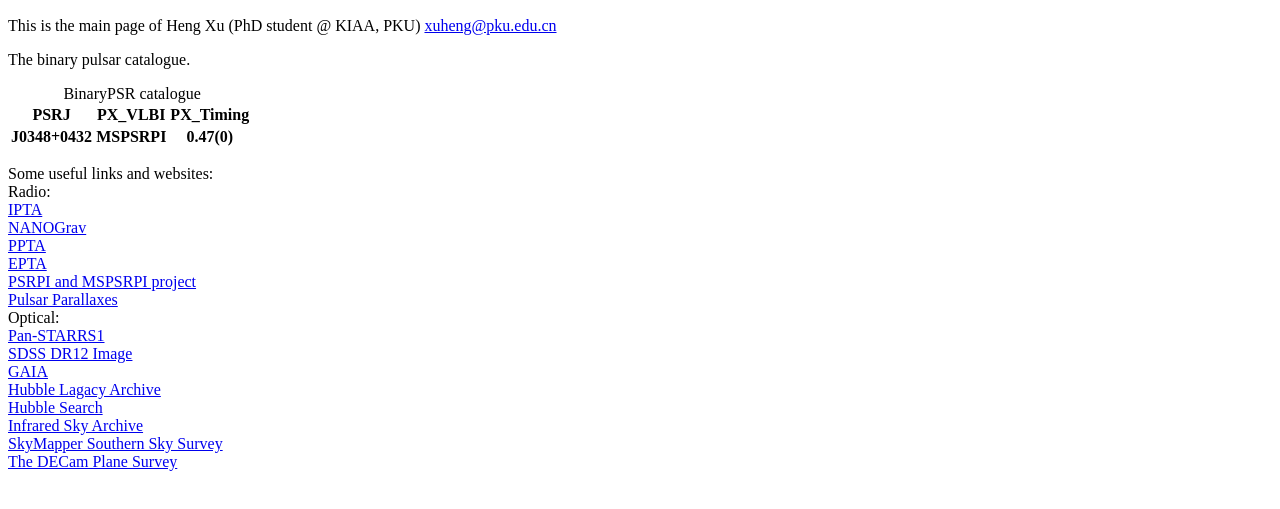
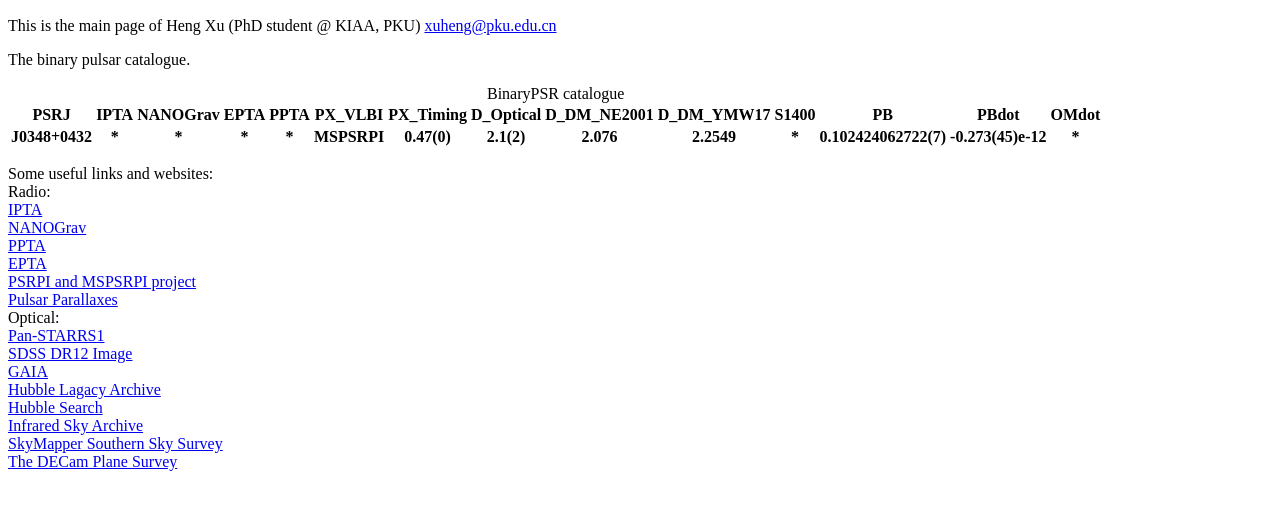
Before and after one commit to xuhengdada/xuhengdada.github.io, a plain HTML site: page index.html in a window 1280 px wide. Shown: the part 57-566 px from the top of the page. Drawn offline with Linux system fonts and the light colour scheme.

Commit message:
add new files

```diff
--- a/index.html
+++ b/index.html
@@ -30,14 +30,35 @@
 		<caption>BinaryPSR catalogue</caption>
 		<tr>
 			<th>PSRJ</th>
+			<th>IPTA</th>
+			<th>NANOGrav</th>
+			<th>EPTA</th>
+			<th>PPTA</th>
 			<th>PX_VLBI</th>
 			<th>PX_Timing</th>
-			<th></th>
+			<th>D_Optical</th>
+			<th>D_DM_NE2001</th>
+			<th>D_DM_YMW17</th>
+			<th>S1400</th>
+			<th>PB</th>
+			<th>PBdot</th>
+			<th>OMdot</th>
 		</tr>
 		<tr>
 			<th>J0348+0432</th>
+			<th>*</th>
+			<th>*</th>
+			<th>*</th>
+			<th>*</th>
 			<th>MSPSRPI</th>
 			<th>0.47(0)</th>
+			<th>2.1(2)</th>
+			<th>2.076</th>
+			<th>2.2549</th>
+			<th>*</th>
+			<th>0.102424062722(7)</th>
+			<th>-0.273(45)e-12</th>
+			<th>*</th>
 		</tr>
 	</table>
 </body>
```
